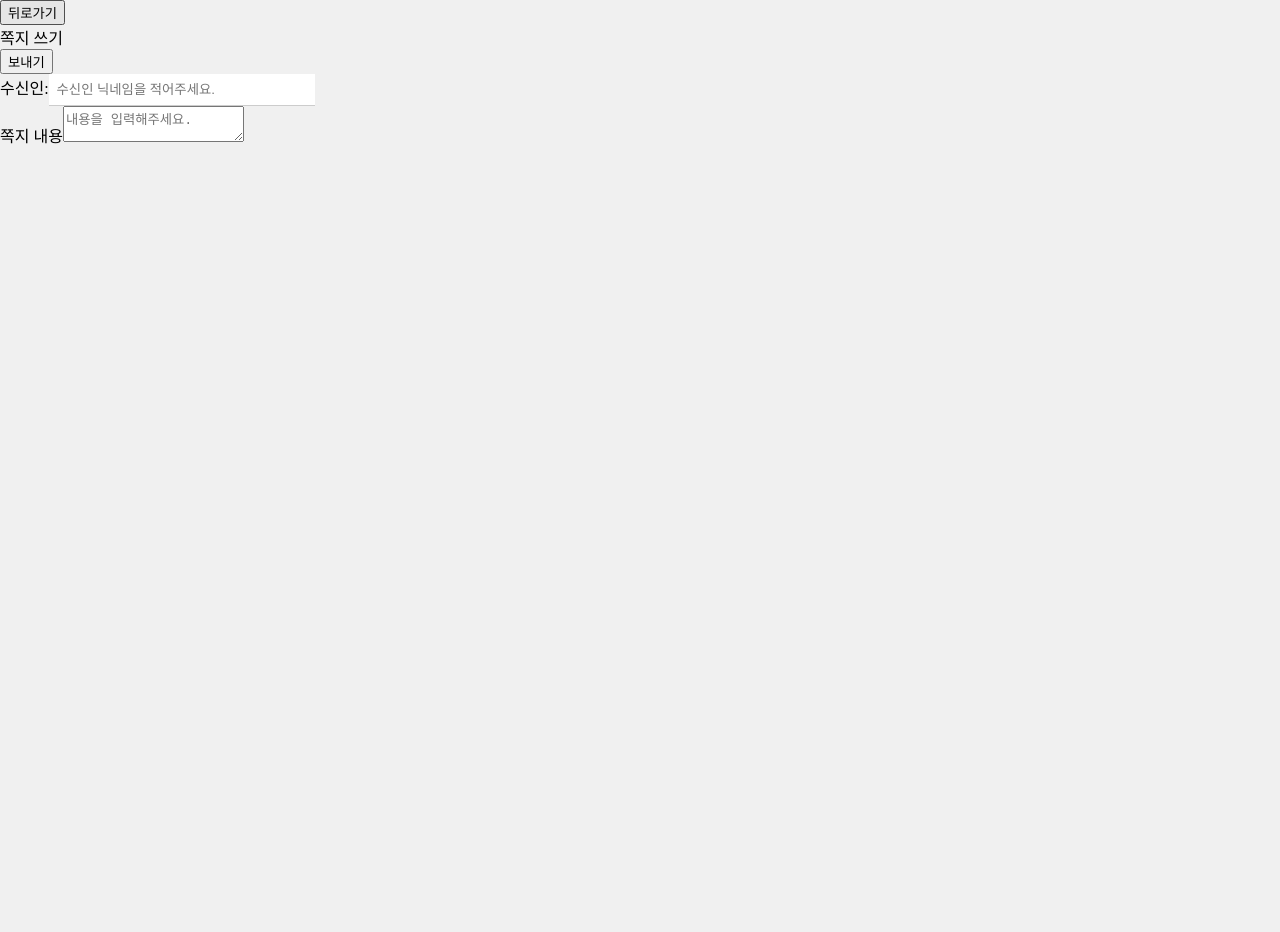
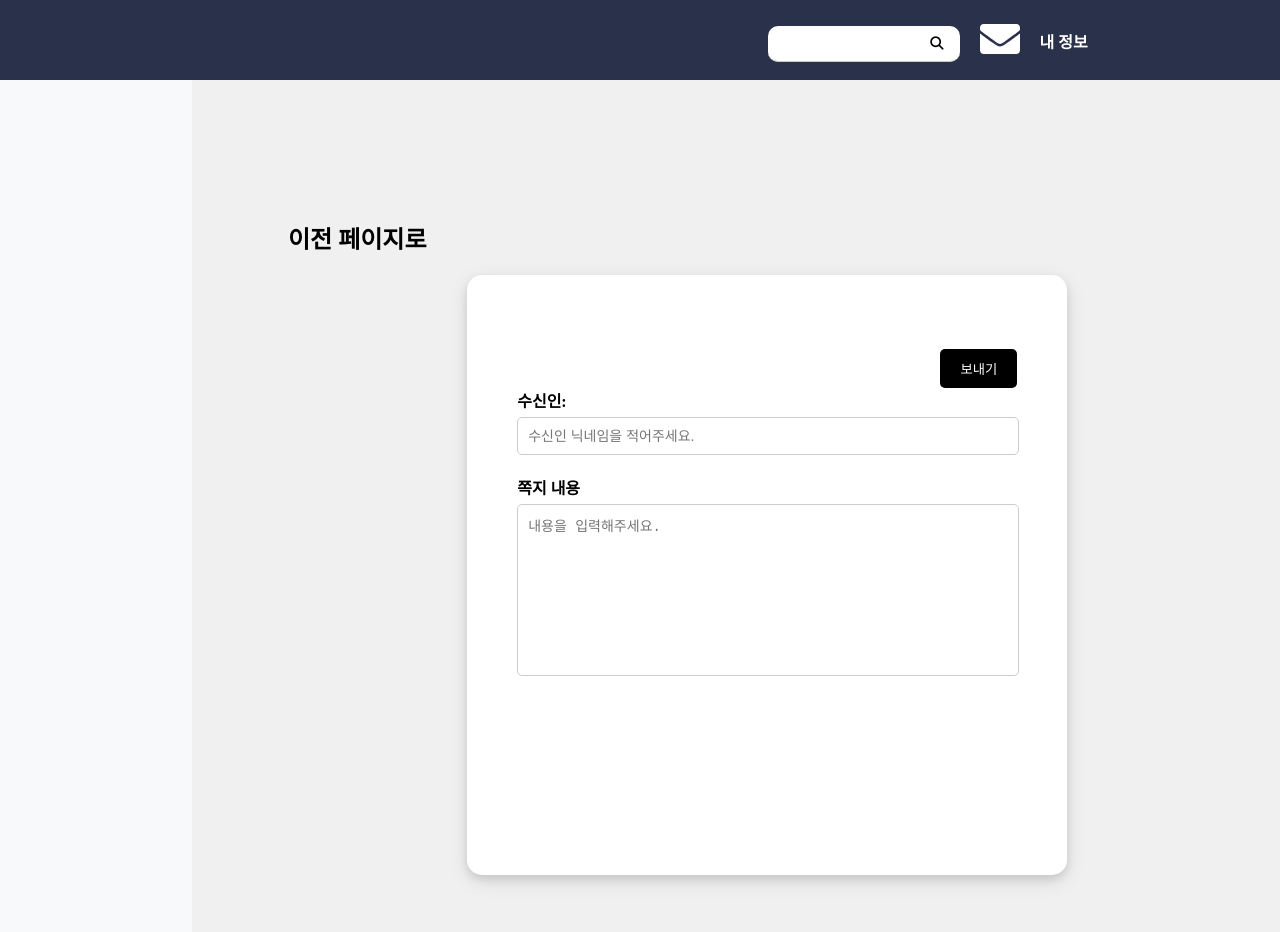
Before and after one commit to NangManBo/Capstone_React, a React (Create React App) app: page /dmsend in a window 1280 px wide. Shown: the top 932 px of the page. Built offline with nearby package versions, Linux system fonts and the light colour scheme.

Commit message:
dm 페이지 수정

```diff
--- a/package.json
+++ b/package.json
@@ -8,7 +8,8 @@
     "@fortawesome/fontawesome-free": "^6.5.2",
     "@fortawesome/fontawesome-svg-core": "^6.5.2",
     "@fortawesome/free-regular-svg-icons": "^6.5.2",
-    "@fortawesome/react-fontawesome": "^0.2.1",
+    "@fortawesome/free-solid-svg-icons": "^6.5.2",
+    "@fortawesome/react-fontawesome": "^0.2.2",
     "@testing-library/jest-dom": "^5.17.0",
     "@testing-library/react": "^13.4.0",
     "@testing-library/user-event": "^13.5.0",
--- a/src/Capstone_Web_Page/components/userBox_componet.js
+++ b/src/Capstone_Web_Page/components/userBox_componet.js
@@ -17,6 +17,19 @@ export const UserBox = (
         userId,
         jwtToken,
         nickname,
+      },
+    });
+  };
+  // 대댓글에서 쪽지 보내기
+  const handlemessge1 = (childComment) => {
+    console.log('쪽지 보내기~' + childComment);
+    navigate('/dmautosend', {
+      state: {
+        isLoggedIn,
+        userId,
+        jwtToken,
+        nickname,
+        receiverName: childComment.nickname,
       },
     });
   };
@@ -66,6 +79,7 @@ export const UserBox = (
       },
     });
   };
+
   return (
     <div className="user_box_center">
       {isLoggedIn ? (
@@ -84,6 +98,7 @@ export const UserBox = (
           <button
             className="user_box_login"
             //onClick={goToProfileUpdate}
+            //onClick={goToDMPage}
             onClick={() => goToLogin()}
           >
             로그인
--- a/src/Capstone_Web_Page/pages/DMAutoSend_Page.web.js
+++ b/src/Capstone_Web_Page/pages/DMAutoSend_Page.web.js
@@ -1,6 +1,9 @@
 import React, { useState } from 'react';
 import { useNavigate, useLocation } from 'react-router-dom';
 import axios from 'axios';
+import { MainBanner } from '../components/mainBanner_components';
+import { LeftBar } from '../components/leftBar_components';
+import './styles/dmSend_style.css';
 
 function DMAutoSendPage() {
   const navigate = useNavigate();
@@ -56,24 +59,34 @@ function DMAutoSendPage() {
   };
 
   return (
-    <div>
-      <div>
-        <div>
-          <button onClick={() => navigate(-1)}>
-            뒤로가기
-          </button>
-        </div>
-        <div>
-          <span>쪽지 쓰기</span>
-        </div>
-        <div>
+    <div className="profile_page">
+      <MainBanner
+        jwtToken={jwtToken}
+        isLoggedIn={isLoggedIn} // 또는 조건에 따라 변하는 값
+        userId={userId}
+        nickname={nickname}
+      />
+      <LeftBar />
+      <div className="right_page">
+        <h2
+          onClick={() =>
+            navigate('/', {
+              state: {
+                isLoggedIn,
+                userId,
+                jwtToken,
+                nickname,
+              },
+            })
+          }
+        >
+          이전 페이지로
+        </h2>
+
+        <div className="dmSend_Page">
           <button onClick={handleSendMessage}>
             보내기
           </button>
-        </div>
-      </div>
-
-      <div>
           <div>
             <span>수신인:</span>
             <p>{receiverName}</p>
@@ -90,6 +103,7 @@ function DMAutoSendPage() {
           </div>
         </div>
       </div>
+    </div>
   );
 }
 
--- a/src/Capstone_Web_Page/pages/DMBox_Page.web.js
+++ b/src/Capstone_Web_Page/pages/DMBox_Page.web.js
@@ -6,6 +6,9 @@ import { MainBanner } from '../components/mainBanner_components';
 import { LeftBar } from '../components/leftBar_components';
 import './styles/profile_style.css';
 import './styles/dmBox_style.css';
+import { FontAwesomeIcon } from '@fortawesome/react-fontawesome';
+import { faPaperPlane } from '@fortawesome/free-solid-svg-icons';
+
 function DMboxPage() {
   const [messages, setMessages] = useState([]);
   const navigate = useNavigate();
@@ -98,7 +101,7 @@ function DMboxPage() {
         </h2>
         <div className="retangle_page">
           <div className="fixed_button">
-            <button
+            <FontAwesomeIcon
               onClick={() =>
                 navigate('/dmsend', {
                   state: {
@@ -109,9 +112,8 @@ function DMboxPage() {
                   },
                 })
               }
-            >
-              작성
-            </button>
+              icon={faPaperPlane}
+            />
           </div>
           <div className="messages_container">
             {messages.map((item, index) => (
--- a/src/Capstone_Web_Page/pages/DMSend_Page.web.js
+++ b/src/Capstone_Web_Page/pages/DMSend_Page.web.js
@@ -1,6 +1,9 @@
 import React, { useState } from 'react';
 import { useNavigate, useLocation } from 'react-router-dom';
 import axios from 'axios';
+import './styles/dmSend_style.css';
+import { MainBanner } from '../components/mainBanner_components';
+import { LeftBar } from '../components/leftBar_components';
 
 function DMSendPage() {
   const navigate = useNavigate();
@@ -51,29 +54,41 @@ function DMSendPage() {
   };
 
   return (
-    <div>
-      <div>
-        <div>
-          <button onClick={() => navigate(-1)}>
-            뒤로가기
-          </button>
-        </div>
-        <div>
-          <span>쪽지 쓰기</span>
-        </div>
-        <div>
+    <div className="profile_page">
+      <MainBanner
+        jwtToken={jwtToken}
+        isLoggedIn={isLoggedIn} // 또는 조건에 따라 변하는 값
+        userId={userId}
+        nickname={nickname}
+      />
+      <LeftBar />
+      <div className="right_page">
+        <h2
+          onClick={() =>
+            navigate('/', {
+              state: {
+                isLoggedIn,
+                userId,
+                jwtToken,
+                nickname,
+              },
+            })
+          }
+        >
+          이전 페이지로
+        </h2>
+
+        <div className="dmSend_Page">
           <button onClick={handleSendMessage}>
             보내기
           </button>
-        </div>
-      </div>
-
-      <div>
           <div>
             <span>수신인:</span>
             <input
               value={recipientId}
-            onChange={(e) => setRecipientId(e.target.value)}
+              onChange={(e) =>
+                setRecipientId(e.target.value)
+              }
               placeholder="수신인 닉네임을 적어주세요."
             />
           </div>
@@ -89,6 +104,7 @@ function DMSendPage() {
           </div>
         </div>
       </div>
+    </div>
   );
 }
 
--- a/src/Capstone_Web_Page/pages/VoteAfter_Page.web.js
+++ b/src/Capstone_Web_Page/pages/VoteAfter_Page.web.js
@@ -231,7 +231,6 @@ function VoteAfterPage() {
         userId,
         jwtToken,
         nickname,
-
         receiverName: childComment.nickname,
       },
     });
--- /dev/null
+++ b/src/Capstone_Web_Page/pages/styles/dmSend_style.css
@@ -0,0 +1,51 @@
+.dmSend_Page {
+  background-color: white;
+  margin-left: 20%;
+  width: 600px;
+  height: 600px;
+  display: flex;
+  flex-direction: column;
+  justify-content: center;
+  align-items: center;
+  border-radius: 15px;
+  box-shadow: 0 4px 8px rgba(0, 0, 0, 0.1),
+    0 6px 20px rgba(0, 0, 0, 0.1);
+}
+
+.dmSend_Page button {
+  align-self: flex-end;
+  background-color: #000;
+  color: #fff;
+  border: none;
+  padding: 10px 20px;
+  border-radius: 5px;
+  margin-right: 50px;
+  cursor: pointer;
+}
+
+.dmSend_Page div {
+  margin-right: 20px;
+  width: 480px;
+  margin-bottom: 20px;
+}
+
+.dmSend_Page span {
+  display: block;
+  font-weight: bold;
+  margin-bottom: 5px;
+}
+
+.dmSend_Page input,
+.dmSend_Page textarea {
+  width: 100%;
+  padding: 10px;
+  border: 1px solid #ccc;
+  border-radius: 5px;
+  font-size: 14px;
+}
+
+.dmSend_Page textarea {
+  height: 150px;
+  resize: none;
+  margin-bottom: 100px;
+}
```
Also changed, not shown: 1 other file (tests, documents, lock files or other folders). Lines whose indentation alone changed are shown as unchanged.
